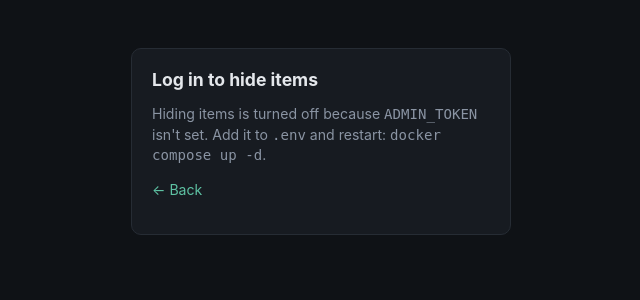
After one commit to Revanito/devops-feed-curator, a FastAPI app: template app/templates/login.html in a window 1280 px wide. The commit adds this page. Shown: the top 300 px of the page, without its empty margins (319-959 px from the left). Run offline with FastAPI, Linux system fonts and the light colour scheme; the template is opened without the code that fills it, so the values that code supplies are empty; parts of the project's set-up code (start-up, migrations or seed data) failed here and were passed over.

Commit message:
Let me hide CVEs and news that don't concern me
- "Not relevant - hide" button on each Security card, and a "Hidden (N)" view to
  restore them. Hiding is instant (no page reload).
- Protected by ADMIN_TOKEN, since the page may be public: log in once at /login and
  the browser keeps a cookie (a hash of the token, HttpOnly, SameSite=Strict).
  No token set = nobody can hide anything.
- A hidden CVE comes back on its own if it escalates (High to Critical, or added to
  CISA KEV).

Co-Authored-By: Claude Opus 5.5 <noreply@anthropic.com>
Claude-Session: https://claude.ai/code/session_01MFtVH4qPcn9vHVrwKH8SDy

```diff
--- a/app/db.py
+++ b/app/db.py
@@ -30,7 +30,8 @@ CREATE TABLE IF NOT EXISTS items (
     kit TEXT,
     severity TEXT,
     cvss REAL,
-    exploited INTEGER NOT NULL DEFAULT 0
+    exploited INTEGER NOT NULL DEFAULT 0,
+    dismissed INTEGER NOT NULL DEFAULT 0
 );
 CREATE INDEX IF NOT EXISTS idx_items_keep_published ON items (keep, published);
 CREATE TABLE IF NOT EXISTS meta (
@@ -73,6 +74,8 @@ def _migrate(conn: sqlite3.Connection) -> None:
         conn.execute("ALTER TABLE items ADD COLUMN cvss REAL")
     if "exploited" not in columns:
         conn.execute("ALTER TABLE items ADD COLUMN exploited INTEGER NOT NULL DEFAULT 0")
+    if "dismissed" not in columns:
+        conn.execute("ALTER TABLE items ADD COLUMN dismissed INTEGER NOT NULL DEFAULT 0")
 
     # One-time backfill: items ingested before feeds.py stripped HTML from summaries can have
     # raw/mid-tag-truncated markup baked into this column - which was making 1min.ai reject the
@@ -260,7 +263,7 @@ def upsert_advisories(advisories: list[dict]) -> tuple[int, int]:
     Merging: the worse severity wins, "exploited" sticks once set, KEV's wording (which says what
     to do) wins over NVD's, and a real product tag wins over "other". An escalation - High turning
     Critical, or a CVE newly added to KEV - resets seen_at so it comes back to the top of the page
-    even if it had aged off."""
+    even if it had aged off, and un-dismisses it: "not my problem" was decided on less information."""
     now = datetime.now(timezone.utc).isoformat()
     new = escalated = 0
     with get_conn() as conn:
@@ -302,25 +305,41 @@ def upsert_advisories(advisories: list[dict]) -> tuple[int, int]:
             conn.execute(
                 """UPDATE items SET source = ?, title = ?, summary = ?, published = ?, tag = ?,
                        severity = ?, critical = ?, cvss = ?, exploited = ?, seen_at = ?,
+                       dismissed = CASE WHEN ? THEN 0 ELSE dismissed END,
                        classified = 1, keep = 1 WHERE id = ?""",
                 (source, title, summary, published, tag, severity, 1 if severity == "critical" else 0,
-                 cvss, 1 if exploited else 0, now if is_escalation else row["seen_at"], a["id"]),
+                 cvss, 1 if exploited else 0, now if is_escalation else row["seen_at"],
+                 1 if is_escalation else 0, a["id"]),
             )
     return new, escalated
 
 
-def get_security_items(days: int, limit: int = 500) -> list[sqlite3.Row]:
+def get_security_items(days: int, limit: int = 500, dismissed: bool = False) -> list[sqlite3.Row]:
     """Everything flagged Critical or High (news and KEV/NVD rows) first seen - or escalated -
-    in the last `days` days, newest first."""
+    in the last `days` days, newest first. dismissed=True returns only the ones you hid instead."""
     cutoff = (datetime.now(timezone.utc) - timedelta(days=days)).isoformat()
     with get_conn() as conn:
         return conn.execute(
             """SELECT * FROM items
                WHERE kind IN ('news', 'advisory') AND classified = 1 AND keep = 1
-                 AND severity IN ('critical', 'high') AND seen_at >= ?
+                 AND severity IN ('critical', 'high') AND seen_at >= ? AND dismissed = ?
                ORDER BY seen_at DESC LIMIT ?""",
-            (cutoff, limit),
+            (cutoff, 1 if dismissed else 0, limit),
         ).fetchall()
+
+
+def count_dismissed(days: int) -> int:
+    return len(get_security_items(days, dismissed=True))
+
+
+def set_dismissed(item_id: str, dismissed: bool) -> bool:
+    """Returns False if there's no such item."""
+    with get_conn() as conn:
+        cur = conn.execute(
+            "UPDATE items SET dismissed = ? WHERE id = ? AND kind IN ('news', 'advisory')",
+            (1 if dismissed else 0, item_id),
+        )
+        return cur.rowcount > 0
 
 
 _HEALTH_KEY = "source_health"
--- a/app/main.py
+++ b/app/main.py
@@ -1,15 +1,17 @@
 import asyncio
 import hashlib
+import hmac
 import logging
 from datetime import datetime, timedelta, timezone
 from math import ceil
+from urllib.parse import parse_qs
 
 from dateutil import parser as date_parser
 from apscheduler.schedulers.asyncio import AsyncIOScheduler
 from contextlib import asynccontextmanager
 from fastapi import BackgroundTasks, FastAPI, Header
 from fastapi.requests import Request
-from fastapi.responses import RedirectResponse
+from fastapi.responses import JSONResponse, RedirectResponse
 from fastapi.staticfiles import StaticFiles
 from fastapi.templating import Jinja2Templates
 
@@ -226,9 +228,72 @@ def _ago(iso: str | None) -> str:
     return f"{minutes // 1440}d ago"
 
 
+_ADMIN_COOKIE = "feed_admin"
+
+
+def _admin_cookie_value() -> str:
+    # The cookie holds a hash of ADMIN_TOKEN, not the token itself.
+    return hashlib.sha256(f"feed-admin:{settings.admin_token}".encode()).hexdigest()
+
+
+def _is_admin(request: Request) -> bool:
+    """Dismissing hides vulnerabilities, so on a page that may be public it needs ADMIN_TOKEN -
+    either the X-Admin-Token header or the cookie set by /login. No token configured = nobody."""
+    if not settings.admin_token:
+        return False
+    header = request.headers.get("x-admin-token", "")
+    if header and hmac.compare_digest(header, settings.admin_token):
+        return True
+    return hmac.compare_digest(request.cookies.get(_ADMIN_COOKIE, ""), _admin_cookie_value())
+
+
+@app.get("/login")
+def login_page(request: Request, error: int = 0):
+    return templates.TemplateResponse("login.html", {
+        "request": request, "error": bool(error), "enabled": bool(settings.admin_token),
+        "css_version": _css_version, "favicon_version": _favicon_version,
+    })
+
+
+@app.post("/login")
+async def login(request: Request):
+    # Parsed by hand: FastAPI's Form() needs python-multipart, not worth a dependency for one field.
+    token = parse_qs((await request.body()).decode(errors="replace")).get("token", [""])[0]
+    if not settings.admin_token or not hmac.compare_digest(token, settings.admin_token):
+        return RedirectResponse("/login?error=1", status_code=303)
+    resp = RedirectResponse("/", status_code=303)
+    resp.set_cookie(_ADMIN_COOKIE, _admin_cookie_value(), max_age=365 * 24 * 3600,
+                    httponly=True, samesite="strict")
+    return resp
+
+
+async def _set_dismissed(request: Request, item_id: str, dismissed: bool):
+    wants_json = request.headers.get("x-requested-with") == "fetch"
+    if not _is_admin(request):
+        if wants_json:
+            return JSONResponse({"ok": False, "error": "not logged in"}, status_code=403)
+        return RedirectResponse("/login", status_code=303)
+    found = db.set_dismissed(item_id, dismissed)
+    if wants_json:
+        return JSONResponse({"ok": found}, status_code=200 if found else 404)
+    return RedirectResponse("/?view=hidden" if not dismissed else "/", status_code=303)
+
+
+@app.post("/dismiss/{item_id}")
+async def dismiss(request: Request, item_id: str):
+    return await _set_dismissed(request, item_id, True)
+
+
+@app.post("/restore/{item_id}")
+async def restore(request: Request, item_id: str):
+    return await _set_dismissed(request, item_id, False)
+
+
 @app.get("/")
-def index(request: Request):
-    items = db.get_security_items(days=settings.news_max_age_days)
+def index(request: Request, view: str = ""):
+    is_admin = _is_admin(request)
+    show_hidden = view == "hidden" and is_admin
+    items = db.get_security_items(days=settings.news_max_age_days, dismissed=show_hidden)
     # Red always above orange. Red: actively exploited first. Orange: your stack first, then
     # exploited-elsewhere. Then newest flagged first (the query sorts by seen_at; sorted() is stable).
     critical_items = sorted((i for i in items if i["severity"] == "critical"), key=lambda i: not i["exploited"])
@@ -241,6 +306,8 @@ def index(request: Request):
         "critical_items": critical_items, "high_items": high_items,
         "failing_sources": failing_sources, "key_sources": key_sources,
         "days": settings.news_max_age_days,
+        "is_admin": is_admin, "show_hidden": show_hidden, "login_enabled": bool(settings.admin_token),
+        "hidden_count": db.count_dismissed(settings.news_max_age_days) if is_admin else 0,
         "all_tags": all_tags, "css_version": _css_version, "favicon_version": _favicon_version,
         **_nav_context(),
     })
--- a/app/static/style.css
+++ b/app/static/style.css
@@ -383,3 +383,61 @@ main.columns {
   border-color: var(--accent);
   color: var(--text);
 }
+
+.header-link {
+  color: var(--accent);
+  text-decoration: none;
+}
+
+.header-link:hover { text-decoration: underline; }
+
+.card-action { margin: 0.6rem 0 0; }
+
+.card-action-btn {
+  background: transparent;
+  border: 1px solid var(--border);
+  color: var(--muted);
+  border-radius: 6px;
+  padding: 0.3rem 0.7rem;
+  font-size: 0.78rem;
+  cursor: pointer;
+}
+
+.card-action-btn:hover {
+  border-color: var(--text);
+  color: var(--text);
+}
+
+.login-box {
+  max-width: 380px;
+  margin: 3rem auto;
+  padding: 1.25rem;
+  background: var(--card);
+  border: 1px solid var(--border);
+  border-radius: 10px;
+}
+
+.login-box h1 { margin: 0 0 0.5rem; font-size: 1.1rem; }
+.login-box p { color: var(--muted); font-size: 0.88rem; line-height: 1.4; }
+.login-box .error { color: var(--critical); }
+
+.login-box input {
+  width: 100%;
+  padding: 0.5rem 0.6rem;
+  margin: 0.4rem 0 0.8rem;
+  background: var(--bg);
+  border: 1px solid var(--border);
+  border-radius: 6px;
+  color: var(--text);
+  font-size: 1rem;
+}
+
+.login-box button {
+  background: var(--accent);
+  color: #0f1216;
+  border: none;
+  border-radius: 6px;
+  padding: 0.45rem 0.9rem;
+  font-weight: 600;
+  cursor: pointer;
+}
--- /dev/null
+++ b/app/templates/login.html
@@ -0,0 +1,27 @@
+<!DOCTYPE html>
+<html lang="en">
+<head>
+<meta charset="utf-8">
+<meta name="viewport" content="width=device-width, initial-scale=1">
+<title>Log in - Security Watch</title>
+<link rel="icon" type="image/png" href="/static/favicon.png?v={{ favicon_version }}">
+<link rel="stylesheet" href="/static/style.css?v={{ css_version }}">
+</head>
+<body>
+<div class="login-box">
+  <h1>Log in to hide items</h1>
+  {% if enabled %}
+  <p>Enter your <code>ADMIN_TOKEN</code>. This browser stays logged in for a year.</p>
+  {% if error %}<p class="error">Wrong token.</p>{% endif %}
+  <form method="post" action="/login">
+    <input type="password" name="token" autocomplete="current-password" autofocus required>
+    <button type="submit">Log in</button>
+  </form>
+  {% else %}
+  <p>Hiding items is turned off because <code>ADMIN_TOKEN</code> isn't set. Add it to <code>.env</code>
+  and restart: <code>docker compose up -d</code>.</p>
+  {% endif %}
+  <p><a class="header-link" href="/">← Back</a></p>
+</div>
+</body>
+</html>
```
Also changed, not shown: app/templates/_macros.html (+6 -1 lines), app/templates/index.html (+35 -6 lines), tests/test_advisories.py (+81 -0 lines), README.md, 1 other file.
